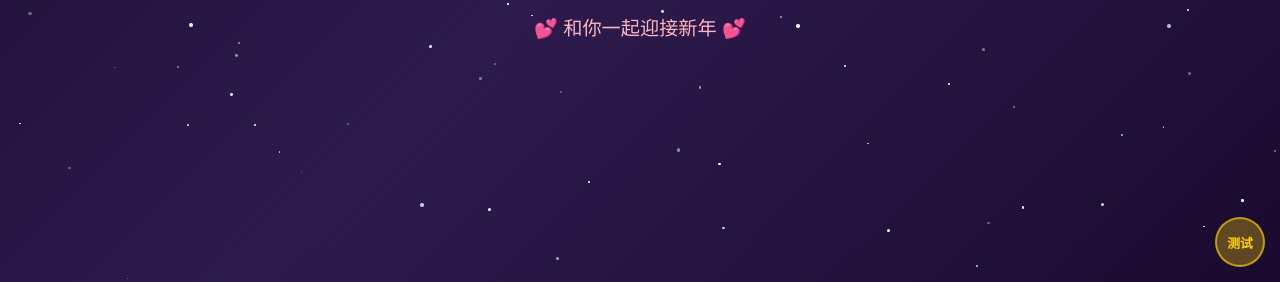
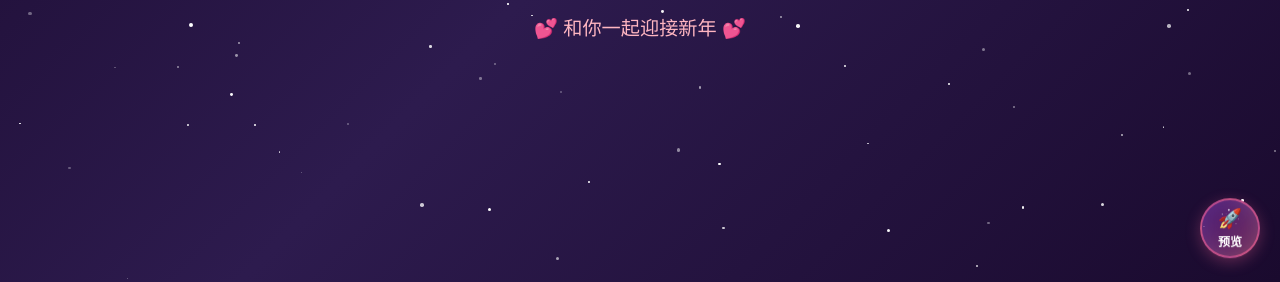
Before and after one commit to Nwyum/Nwyum.github.io, a plain HTML site: page index.html in a window 1280 px wide. Shown: the part 518-800 px from the top of the page. Drawn offline with Linux system fonts and the light colour scheme.

Commit message:
添加手机测试按钮

```diff
--- a/index.html
+++ b/index.html
@@ -36,28 +36,49 @@
         /* 测试按钮 - 手机端使用 */
         .test-btn {
             position: fixed;
-            bottom: 15px;
-            right: 15px;
-            width: 50px;
-            height: 50px;
+            bottom: 20px;
+            right: 20px;
+            width: 60px;
+            height: 60px;
             border-radius: 50%;
-            background: rgba(255, 215, 0, 0.3);
-            border: 2px solid rgba(255, 215, 0, 0.6);
-            color: #ffd700;
-            font-size: 0.8rem;
+            background: linear-gradient(135deg, rgba(138, 43, 226, 0.4), rgba(255, 107, 157, 0.4));
+            border: 2px solid rgba(255, 107, 157, 0.6);
+            color: white;
+            font-size: 0.75rem;
             font-weight: bold;
             cursor: pointer;
             z-index: 500;
             display: flex;
+            flex-direction: column;
             justify-content: center;
             align-items: center;
-            transition: all 0.3s;
-            backdrop-filter: blur(5px);
+            gap: 2px;
+            transition: all 0.3s ease;
+            backdrop-filter: blur(8px);
+            box-shadow: 0 4px 15px rgba(255, 107, 157, 0.3),
+                        inset 0 0 20px rgba(255, 255, 255, 0.1);
+            animation: testBtnFloat 3s ease-in-out infinite;
+        }
+
+        .test-btn::before {
+            content: '🚀';
+            font-size: 1.2rem;
         }
 
         .test-btn:hover, .test-btn:active {
-            background: rgba(255, 215, 0, 0.5);
-            transform: scale(1.1);
+            background: linear-gradient(135deg, rgba(138, 43, 226, 0.6), rgba(255, 107, 157, 0.6));
+            transform: scale(1.15);
+            box-shadow: 0 6px 25px rgba(255, 107, 157, 0.5),
+                        inset 0 0 30px rgba(255, 255, 255, 0.2);
+        }
+
+        @keyframes testBtnFloat {
+            0%, 100% { transform: translateY(0); }
+            50% { transform: translateY(-5px); }
+        }
+
+        .test-btn:hover, .test-btn:active {
+            animation: none;
         }
 
         .test-btn.hidden {
@@ -501,7 +522,7 @@
     <button class="music-btn" id="musicBtn" title="播放/暂停音乐">🎵</button>
 
     <!-- 测试按钮 - 手机端点击触发测试 -->
-    <button class="test-btn" id="testBtn" title="测试模式">测试</button>
+    <button class="test-btn" id="testBtn" title="测试模式">预览</button>
 
     <div class="stars" id="stars"></div>
 
```
